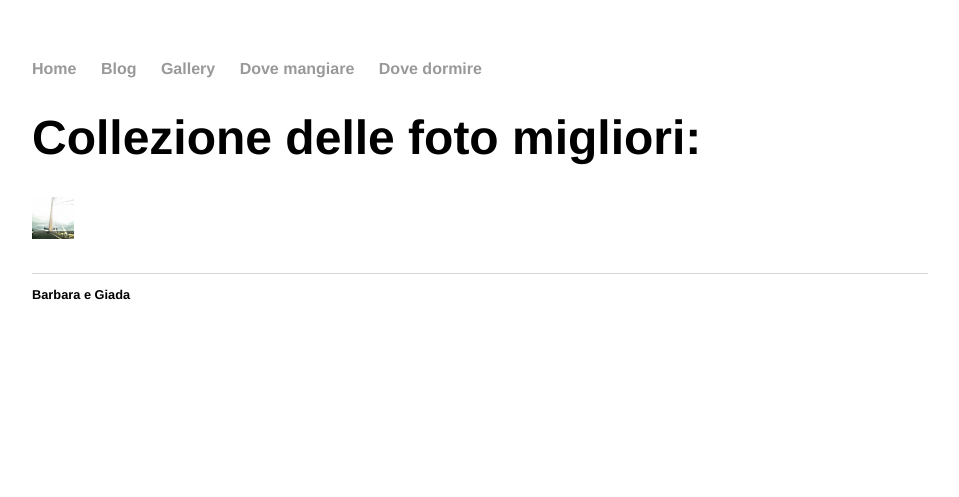
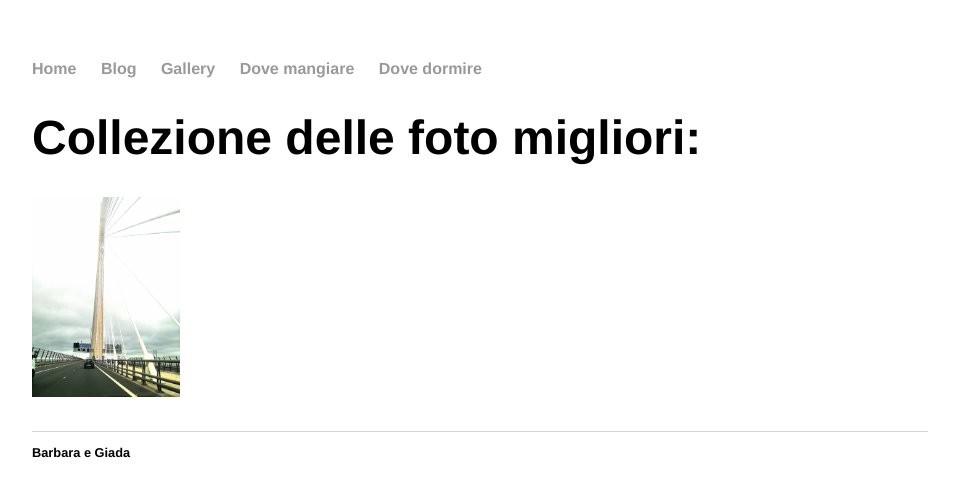
Before and after one commit to nc500/nc500, a Jekyll site: the page built from gallery/index.html, in a window 1280 px wide. Shown: the top 497 px of the page, without its empty margins (160-1119 px from the left). Built offline with Jekyll 4.4.1, drawn with Linux system fonts in a browser that asks for light colours.

Commit message:
Update index.html

```diff
--- a/gallery/index.html
+++ b/gallery/index.html
@@ -4,5 +4,5 @@
 ---
 <div class="blurb">
 <h1>Collezione delle foto migliori: </h1>
-  <p> <img src="bridge.jpg" alt="image" height="42" width="42"> </p>
+  <p> <img src="bridge.jpg" alt="image" height="200" width="148"> </p>
 </div>
```
